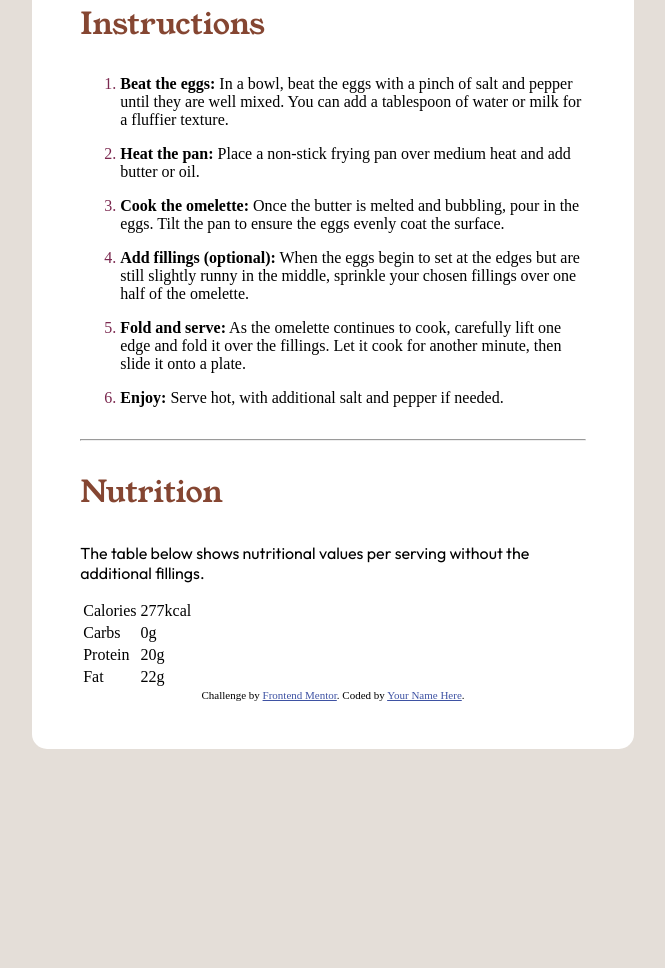
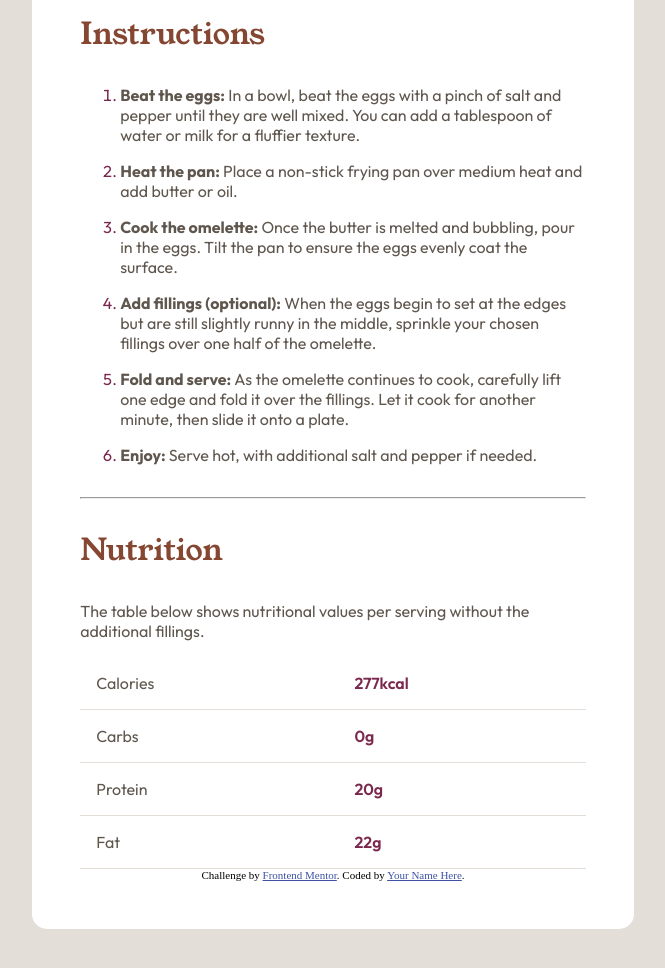
Before and after one commit to ChristianCMM/Pagina-de-receita-de-Omelete, a plain HTML site: page pagina de receitas/index.html in a window 1280 px wide. Shown: the part 1124-2092 px from the top of the page, without its empty margins (307-972 px from the left). Before the commit the page ends 1881 px from the top, so only its background shows below. Drawn offline with Linux system fonts and the light colour scheme.

Commit message:
Pagina da receita de omelete finalizada

```diff
--- a/pagina de receitas/index.html
+++ b/pagina de receitas/index.html
@@ -22,7 +22,7 @@
       justify-content: center;
     }
     .fundo{
-      margin-top: 10rem;
+      margin: 10rem 0;
       background-color: hsl(0, 0%, 100%);
       border-radius: 15px;
       width: 40%;
@@ -66,6 +66,35 @@
       font-family: 'Young Serif';
       font-weight: 400;
       font-size: 30px;
+    }
+    .ingredientes, li{
+      font-size: 16px;
+      font-family: 'Outfit';
+      font-weight: 400;
+      color: hsl(30, 10%, 34%);
+    }
+    .nutricao, p,table{
+      font-size: 16px;
+      font-family: 'Outfit';
+      font-weight: 400;
+      color: hsl(30, 10%, 34%);
+    }
+    table{
+      width: 100%;
+      border-collapse: collapse;
+    }
+    tr{
+      border-bottom: 1px hsl(30, 18%, 87%) solid;
+    }
+    td{
+      padding: 1rem;
+    }
+    .valor{
+      color: hsl(332, 51%, 32%);
+      font-weight: 600;
+    }
+    tfoot{
+
     }
   </style>
 </head>
@@ -124,22 +153,24 @@
       <p>The table below shows nutritional values per serving without the additional fillings.</p>
 
       <table>
+        <tbody>
           <tr>
-          <td>Calories</td>
-          <td>277kcal</td>
+            <td colspan="3">Calories</td>
+            <td class="valor">277kcal</td>
           </tr>
           <tr>
-          <td>Carbs</td>
-          <td>0g</td>
+            <td colspan="3">Carbs</td>
+            <td class="valor">0g</td>
           </tr>
           <tr>
-          <td>Protein</td>
-          <td>20g</td>
+            <td colspan="3">Protein</td>
+            <td class="valor">20g</td>
           </tr>
-        <tr>
-          <td>Fat</td>
-          <td>22g</td>
-        </tr>
+        </tbody>
+        <tfoot>
+          <td colspan="3">Fat</td>
+          <td class="valor">22g</td>
+        </tfoot>
       </table>
     </section>
 
```
Lines whose indentation alone changed are shown as unchanged.
